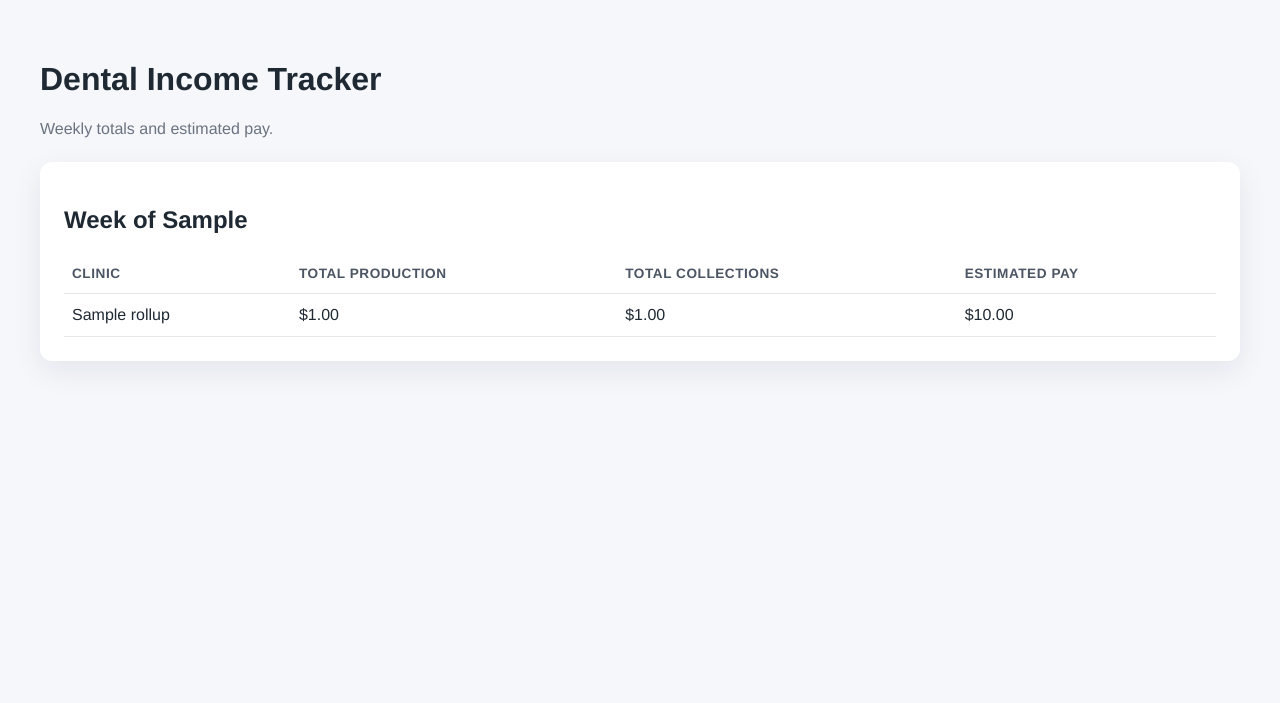
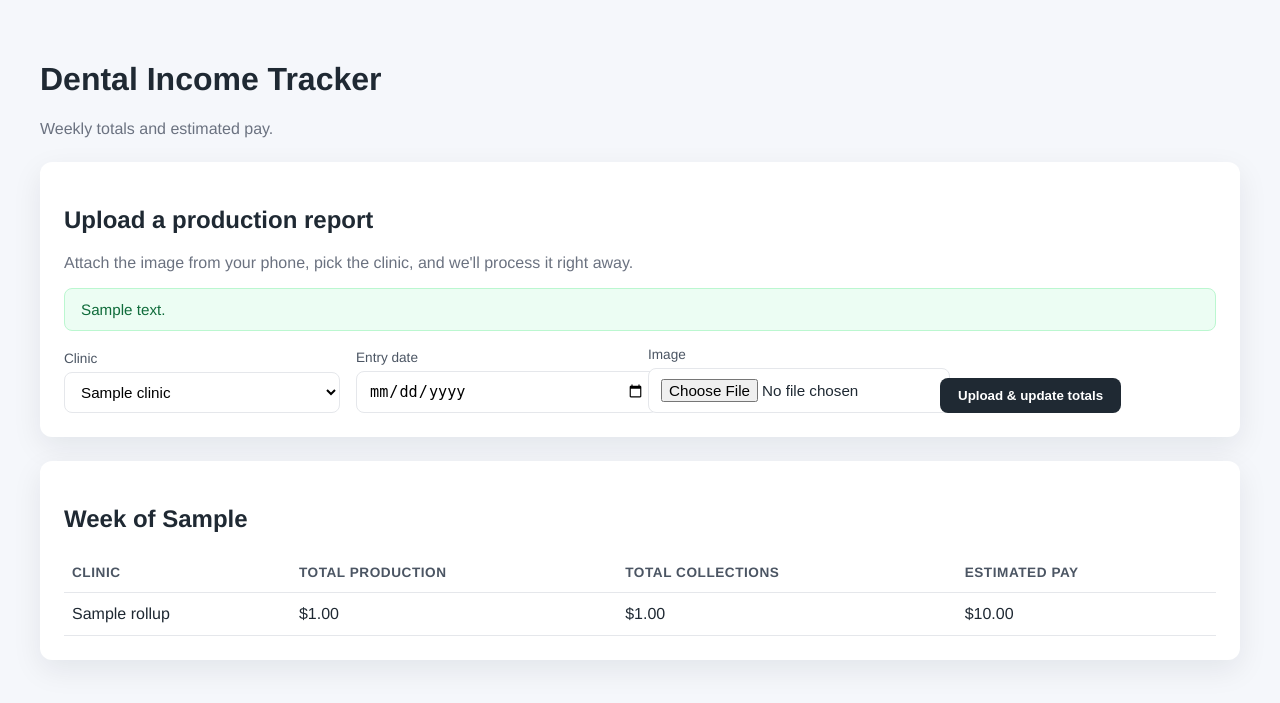
Before and after one commit to mukundparmar/dental-income-tracker, a FastAPI app: template apps/api/src/templates/index.html in a window 1280 px wide. Shown: the top 703 px of the page. Run offline with FastAPI, Linux system fonts and the light colour scheme; the template is opened without the code that fills it: most values are stand-ins (such as "Sample title", 1, 10 or a date in 2020).

Commit message:
Add dashboard image upload

```diff
--- a/apps/api/requirements.txt
+++ b/apps/api/requirements.txt
@@ -4,3 +4,4 @@ pydantic==2.6.1
 jinja2==3.1.3
 pillow==10.2.0
 pytesseract==0.3.10
+python-multipart==0.0.9
--- a/apps/api/src/services/rollup_service.py
+++ b/apps/api/src/services/rollup_service.py
@@ -88,3 +88,9 @@ def generate_weekly_rollups(week_start: date) -> list[int]:
 
     logger.info("Generated %s rollups for week %s", len(rollup_ids), week_start)
     return rollup_ids
+
+
+def refresh_weekly_rollups(week_start: date) -> list[int]:
+    with get_connection() as connection:
+        connection.execute("DELETE FROM rollups WHERE week_start = ?", (week_start.isoformat(),))
+    return generate_weekly_rollups(week_start)
--- a/apps/api/src/templates/index.html
+++ b/apps/api/src/templates/index.html
@@ -20,6 +20,59 @@
         border-radius: 12px;
         padding: 24px;
         box-shadow: 0 10px 30px rgba(15, 23, 42, 0.08);
+      }
+      .card + .card {
+        margin-top: 24px;
+      }
+      .banner {
+        padding: 12px 16px;
+        border-radius: 8px;
+        margin-bottom: 16px;
+        font-size: 0.95rem;
+      }
+      .banner.success {
+        background: #ecfdf3;
+        color: #106c3b;
+        border: 1px solid #bbf7d0;
+      }
+      .banner.error {
+        background: #fef2f2;
+        color: #b42318;
+        border: 1px solid #fecaca;
+      }
+      .upload-grid {
+        display: grid;
+        gap: 16px;
+        grid-template-columns: repeat(auto-fit, minmax(220px, 1fr));
+        align-items: end;
+      }
+      label {
+        display: block;
+        font-size: 0.85rem;
+        margin-bottom: 6px;
+        color: #4b5563;
+      }
+      input[type="file"],
+      input[type="date"],
+      select {
+        width: 100%;
+        padding: 10px 12px;
+        border-radius: 8px;
+        border: 1px solid #e5e7eb;
+        background: #fff;
+        font-size: 0.95rem;
+      }
+      button {
+        padding: 10px 18px;
+        border-radius: 8px;
+        border: none;
+        background: #1f2933;
+        color: #fff;
+        font-weight: 600;
+        cursor: pointer;
+      }
+      button:hover {
+        background: #111827;
       }
       table {
         width: 100%;
@@ -47,6 +100,42 @@
       <h1>Dental Income Tracker</h1>
       <p class="muted">Weekly totals and estimated pay.</p>
     </header>
+
+    <section class="card">
+      <h2>Upload a production report</h2>
+      <p class="muted">
+        Attach the image from your phone, pick the clinic, and we'll process it right away.
+      </p>
+      {% if upload_message %}
+      <div class="banner success">{{ upload_message }}</div>
+      {% endif %}
+      {% if upload_error %}
+      <div class="banner error">{{ upload_error }}</div>
+      {% endif %}
+      <form method="post" action="/upload" enctype="multipart/form-data">
+        <div class="upload-grid">
+          <div>
+            <label for="clinic_id">Clinic</label>
+            <select id="clinic_id" name="clinic_id" required>
+              {% for clinic in clinics %}
+              <option value="{{ clinic['id'] }}">{{ clinic['name'] }}</option>
+              {% endfor %}
+            </select>
+          </div>
+          <div>
+            <label for="entry_date">Entry date</label>
+            <input id="entry_date" name="entry_date" type="date" required />
+          </div>
+          <div>
+            <label for="file">Image</label>
+            <input id="file" name="file" type="file" accept="image/*" required />
+          </div>
+          <div>
+            <button type="submit">Upload &amp; update totals</button>
+          </div>
+        </div>
+      </form>
+    </section>
 
     <section class="card">
       {% if latest_week %}
```
Also changed, not shown: apps/api/src/routes/dashboard.py (+95 -4 lines).
